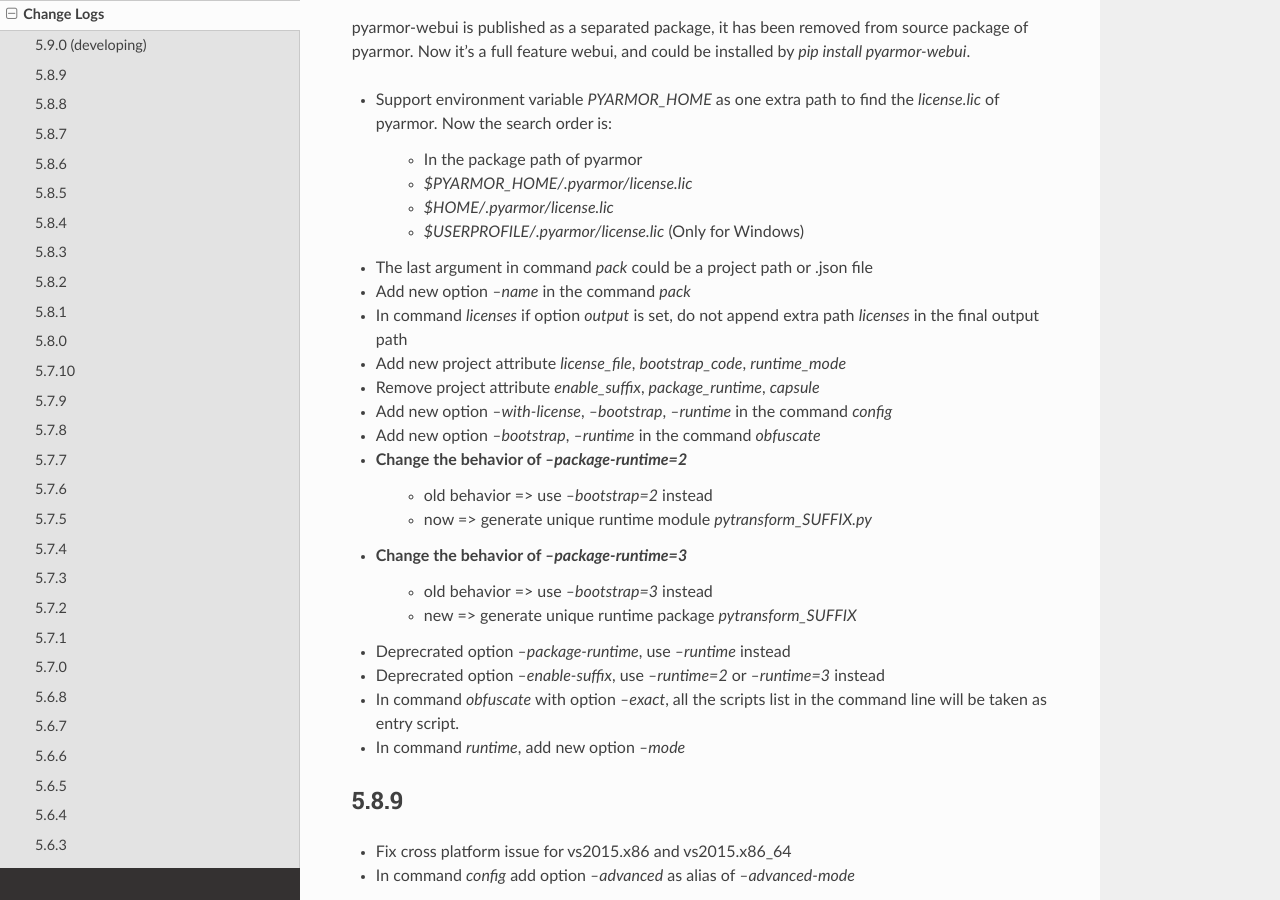
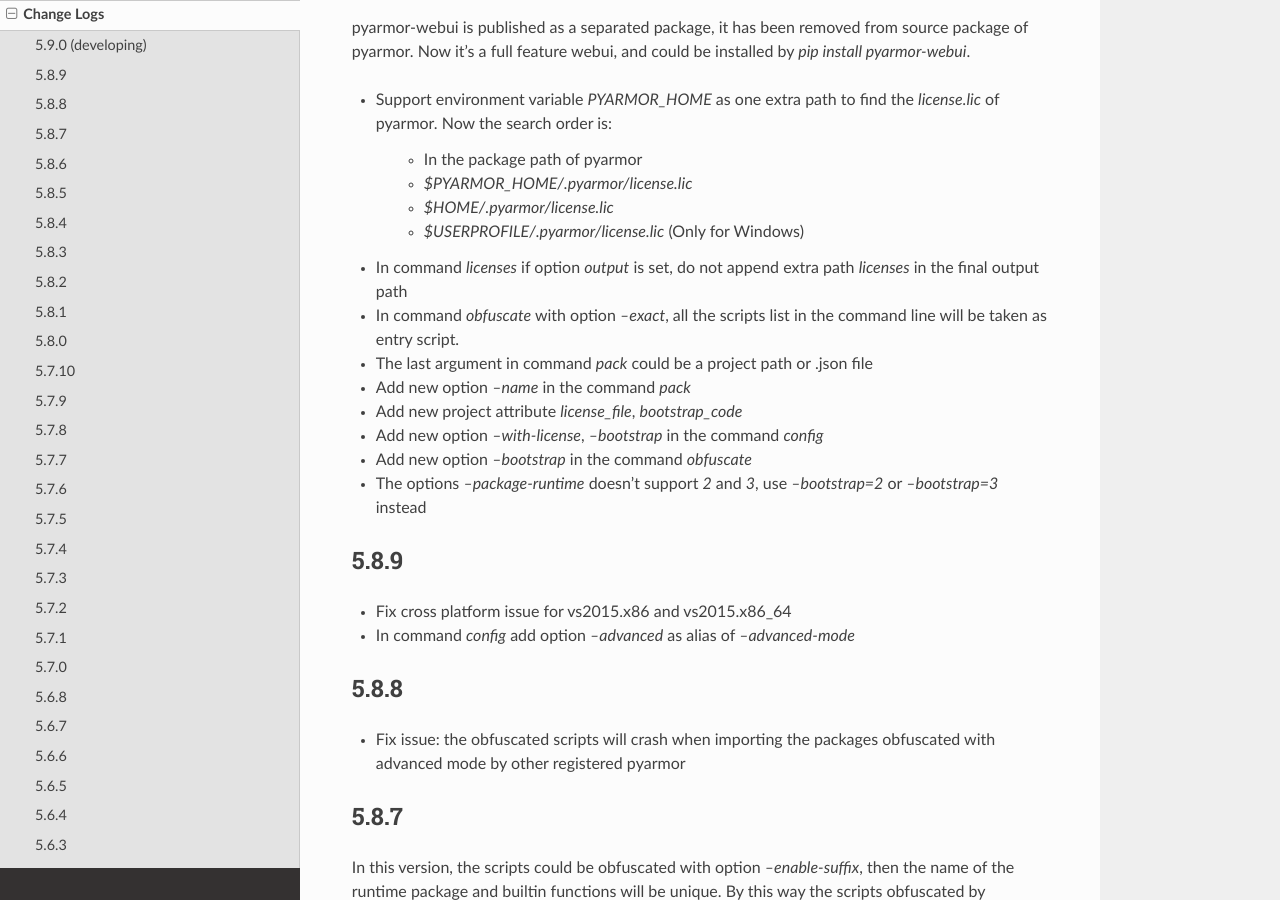
Before and after one commit to dashingsoft/pyarmor, a Sphinx documentation site: the page built from docs/change-logs.rst, in a window 1280 px wide and 900 px high, scrolled down 200 px. Built offline with Sphinx 7.4.7 and the Read the Docs theme 2.0.0, drawn with Linux system fonts in a browser that asks for light colours.

Commit message:
Refine change logs

```diff
--- a/docs/change-logs.rst
+++ b/docs/change-logs.rst
@@ -16,25 +16,17 @@
     - `$PYARMOR_HOME/.pyarmor/license.lic`
     - `$HOME/.pyarmor/license.lic`
     - `$USERPROFILE/.pyarmor/license.lic` (Only for Windows)
+* In command `licenses` if option `output` is set, do not append extra path
+  `licenses` in the final output path
+* In command `obfuscate` with option `--exact`, all the scripts list in the
+  command line will be taken as entry script.
 * The last argument in command `pack` could be a project path or .json file
 * Add new option `--name` in the command `pack`
-* In command `licenses` if option `output` is set, do not append extra path
-  `licenses` in the final output path
-* Add new project attribute `license_file`, `bootstrap_code`, `runtime_mode`
-* Remove project attribute `enable_suffix`, `package_runtime`, `capsule`
-* Add new option `--with-license`, `--bootstrap`, `--runtime` in the command `config`
-* Add new option `--bootstrap`, `--runtime` in the command `obfuscate`
-* Change the behavior of `--package-runtime=2`
-    - old behavior => use `--bootstrap=2` instead
-    - now => generate unique runtime module `pytransform_SUFFIX.py`
-* Change the behavior of `--package-runtime=3`
-    - old behavior => use `--bootstrap=3` instead
-    - new => generate unique runtime package `pytransform_SUFFIX`
-* Deprecrated option `--package-runtime`, use `--runtime` instead
-* Deprecrated option `--enable-suffix`, use `--runtime=2` or `--runtime=3` instead
-* In command `obfuscate` with option `--exact`, all the scripts list in the
-  command line will be taken as entry script.
-* In command `runtime`, add new option `--mode`
+* Add new project attribute `license_file`, `bootstrap_code`
+* Add new option `--with-license`, `--bootstrap` in the command `config`
+* Add new option `--bootstrap` in the command `obfuscate`
+* The options `--package-runtime` doesn't support `2` and `3`, use
+  `--bootstrap=2` or `--bootstrap=3` instead
 
 5.8.9
 -----
```
